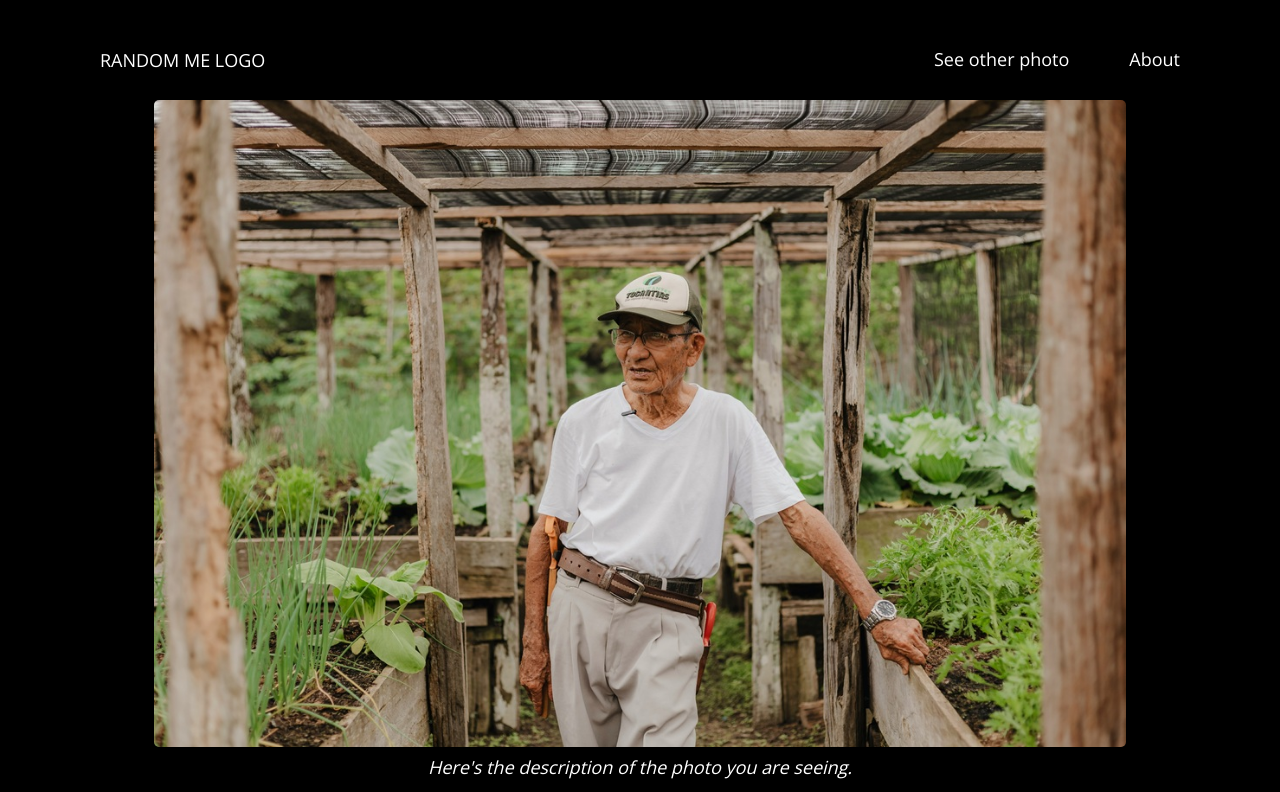
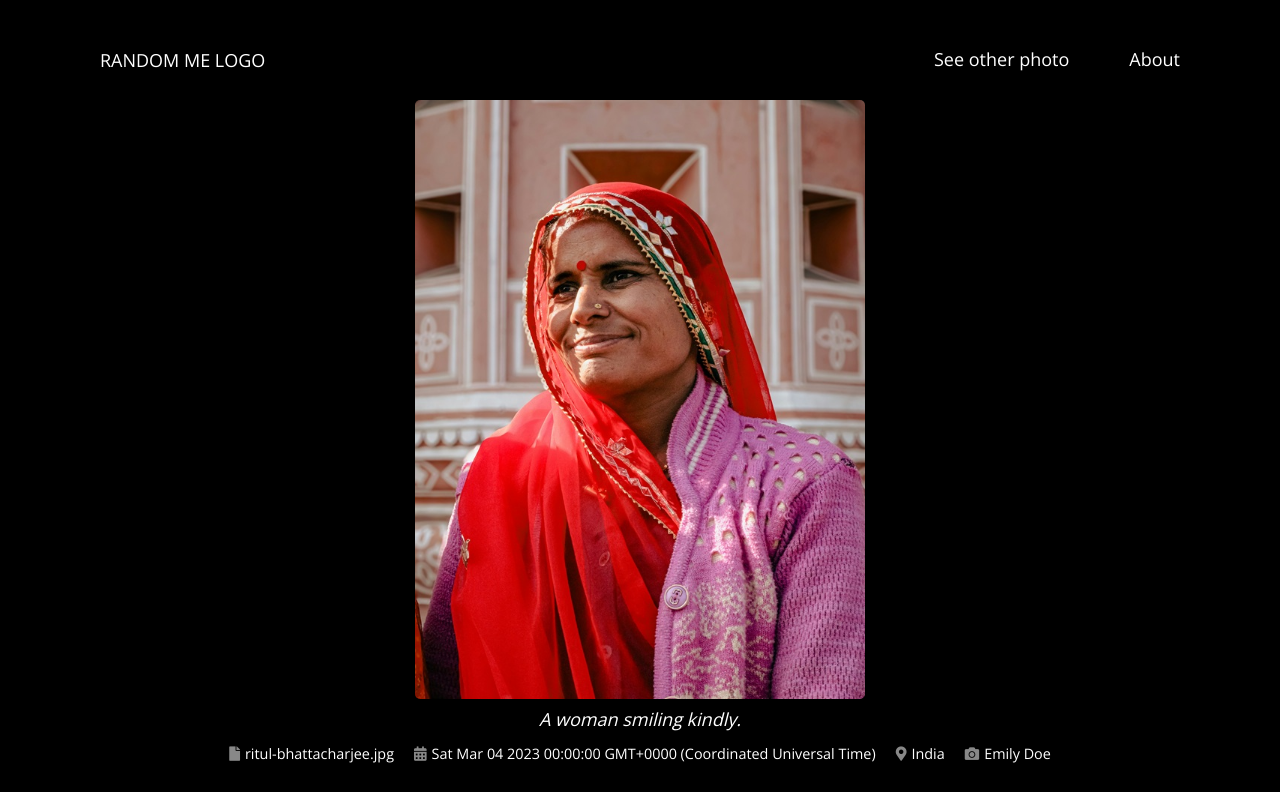
Before and after one commit to diprefranco/random-me, an Angular app: page / in a window 1280 px wide. Shown: the top 792 px of the page. Built offline with nearby package versions, Linux system fonts and the light colour scheme.

Commit message:
Photo: getRandomPhoto implemented.

```diff
--- a/src/app/components/pages/home/photo/photo.component.html
+++ b/src/app/components/pages/home/photo/photo.component.html
@@ -1,26 +1,24 @@
 <section class="photo">
   <div class="photo-image">
-    <img src="img/kawe-rodrigues--ayoq1jzyKc-unsplash.jpg" class="horizontal" alt="Here's the description of the photo you are seeing.">
-    <!-- <img src="img/jalil-saeidi-23IRsBMvmuw-unsplash.jpg" class="horizontal" alt="Here's the description of the photo you are seeing."> -->
-    <!-- <img src="img/polina-kuzovkova-fv16_AJYLJY-unsplash.jpg" class="vertical" alt="Here's the description of the photo you are seeing."> -->
-    <!-- <img src="img/ritul-bhattacharjee-HBJEJEErmlc-unsplash.jpg" class="vertical" alt="Here's the description of the photo you are seeing."> -->
+    <img src="{{photo.src}}" class="{{photo.orientation}}" alt="{{photo.description}}">
   </div>
   <div class="photo-details">
     <p>
-      Here's the description of the photo you are seeing.
+      {{photo.description}}
     </p>
     <div class="photo-properties">
       <span class="property">
-        <i class="fa fa-file"></i>kawe-rodrigues.jpg
+        <i class="fa fa-file"></i>{{photo.fileName}}
       </span>
       <span class="property">
-        <i class="fa fa-calendar-alt"></i>Jan 1, 2025
+        <i class="fa fa-calendar-alt"></i>{{photo.date}}
+        <!-- Jan 1, 2025 -->
       </span>
       <span class="property">
-        <i class="fa fa-map-marker-alt"></i>Rio de Janeiro
+        <i class="fa fa-map-marker-alt"></i>{{photo.location}}
       </span>
       <span class="property">
-        <i class="fa fa-camera"></i>Juan Perez
+        <i class="fa fa-camera"></i>{{photo.photographer}}
       </span>
     </div>
   </div>
--- a/src/app/components/pages/home/photo/photo.component.ts
+++ b/src/app/components/pages/home/photo/photo.component.ts
@@ -1,4 +1,6 @@
-import { Component } from '@angular/core';
+import { Component, inject, OnInit } from '@angular/core';
+import { Photo } from '../../../../models/photo.model';
+import { PhotoService } from '../../../../services/photo.service';
 
 @Component({
   selector: 'rdm-photo',
@@ -6,5 +8,12 @@ import { Component } from '@angular/core';
   templateUrl: './photo.component.html',
   styleUrl: './photo.component.css'
 })
-export class PhotoComponent {
+export class PhotoComponent implements OnInit {
+  photo!: Photo;
+
+  private photoService = inject(PhotoService);
+
+  ngOnInit() {
+    this.photo = this.photoService.getRandomPhoto();
+  }
 }
--- /dev/null
+++ b/src/app/data/photo.data.ts
@@ -0,0 +1,40 @@
+import { Photo } from '../models/photo.model';
+
+export const photoData: Photo[] = [
+  {
+    src: 'img/kawe-rodrigues--ayoq1jzyKc-unsplash.jpg',
+    orientation: 'horizontal',
+    description: 'A farmer showing their plants.',
+    fileName: 'kawe-rodrigues.jpg',
+    date: new Date('2025-01-01'),
+    location: 'Rio de Janeiro',
+    photographer: 'John Doe'
+  },
+  {
+    src: 'img/jalil-saeidi-23IRsBMvmuw-unsplash.jpg',
+    orientation: 'horizontal',
+    description: 'A man with half face inside a swimming pool.',
+    fileName: 'jalil-saeidi.jpg',
+    date: new Date('2022-05-14'),
+    location: 'New York',
+    photographer: 'Albert Doe'
+  },
+  {
+    src: 'img/polina-kuzovkova-fv16_AJYLJY-unsplash.jpg',
+    orientation: 'vertical',
+    description: 'A woman in a temple.',
+    fileName: 'polina-kuzovkova.jpg',
+    date: new Date('2019-08-12'),
+    location: 'India',
+    photographer: 'Margaret Doe'
+  },
+  {
+    src: 'img/ritul-bhattacharjee-HBJEJEErmlc-unsplash.jpg',
+    orientation: 'vertical',
+    description: 'A woman smiling kindly.',
+    fileName: 'ritul-bhattacharjee.jpg',
+    date: new Date('2023-03-04'),
+    location: 'India',
+    photographer: 'Emily Doe'
+  }
+];
--- /dev/null
+++ b/src/app/services/photo-data.service.ts
@@ -0,0 +1,17 @@
+import { Injectable } from '@angular/core';
+import { photoData } from '../data/photo.data';
+import { Photo } from '../models/photo.model';
+
+@Injectable({
+  providedIn: 'root'
+})
+export class PhotoDataService {
+
+  getTotalPhotoCount(): number {
+    return photoData.length;
+  }
+
+  getPhotoAt(index: number): Photo {
+    return photoData[index];
+  }
+}
--- /dev/null
+++ b/src/app/services/photo.service.ts
@@ -0,0 +1,18 @@
+import { inject, Injectable } from '@angular/core';
+import { Photo } from '../models/photo.model';
+import { PhotoDataService } from './photo-data.service';
+import { UtilityService } from './utility.service';
+
+@Injectable({
+  providedIn: 'root'
+})
+export class PhotoService {
+  private photoDataService = inject(PhotoDataService);
+  private utilityService = inject(UtilityService);
+
+  getRandomPhoto(): Photo {
+    const totalPhotoCount = this.photoDataService.getTotalPhotoCount();
+    const randomIndex = this.utilityService.getRandomIndex(totalPhotoCount);
+    return this.photoDataService.getPhotoAt(randomIndex);
+  }
+}
--- /dev/null
+++ b/src/app/services/utility.service.ts
@@ -0,0 +1,16 @@
+import { Injectable } from '@angular/core';
+
+@Injectable({
+  providedIn: 'root'
+})
+export class UtilityService {
+
+  /**
+   * Returns a zero-based random index.
+   * @param length
+   * @returns number between 0 and the length.
+   */
+  getRandomIndex(length: number): number {
+    return Math.floor(Math.random() * length);
+  }
+}
```
Also changed, not shown: src/app/models/photo.model.ts (added, +11 -0 lines).
